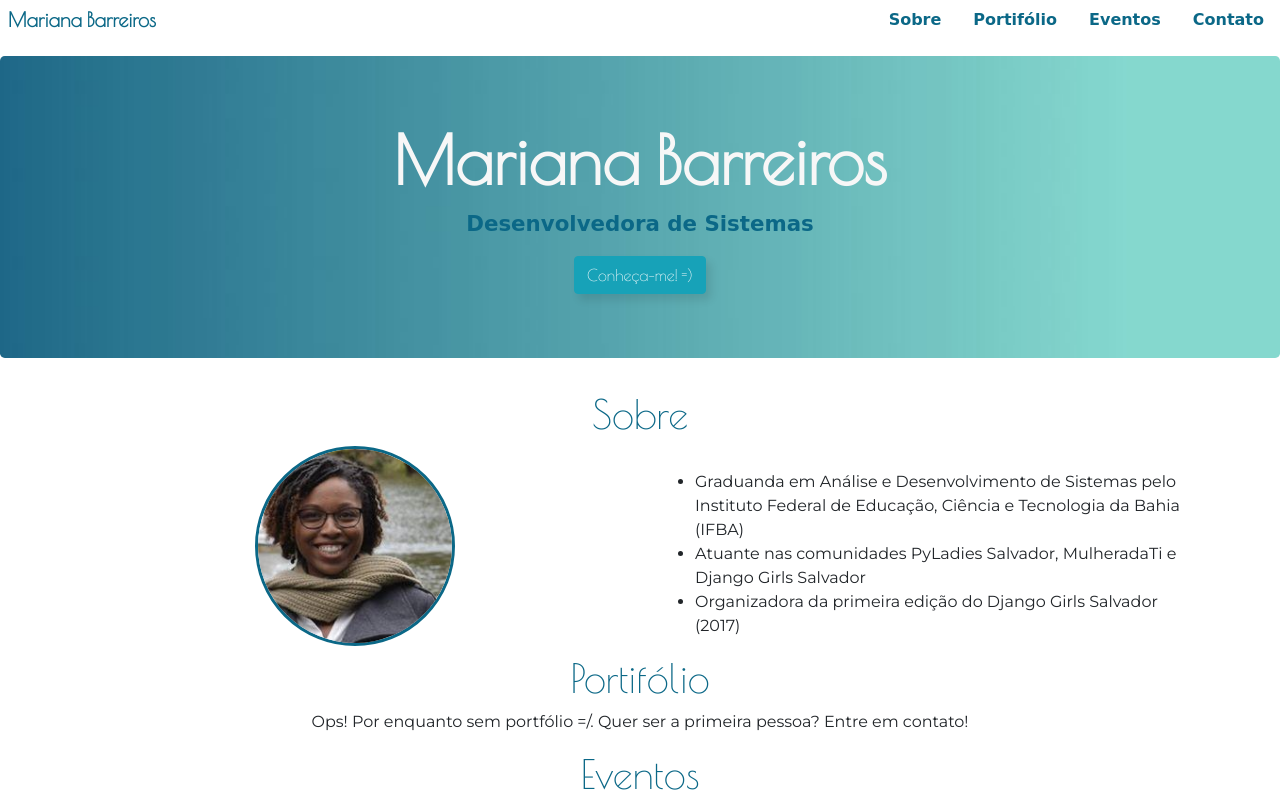
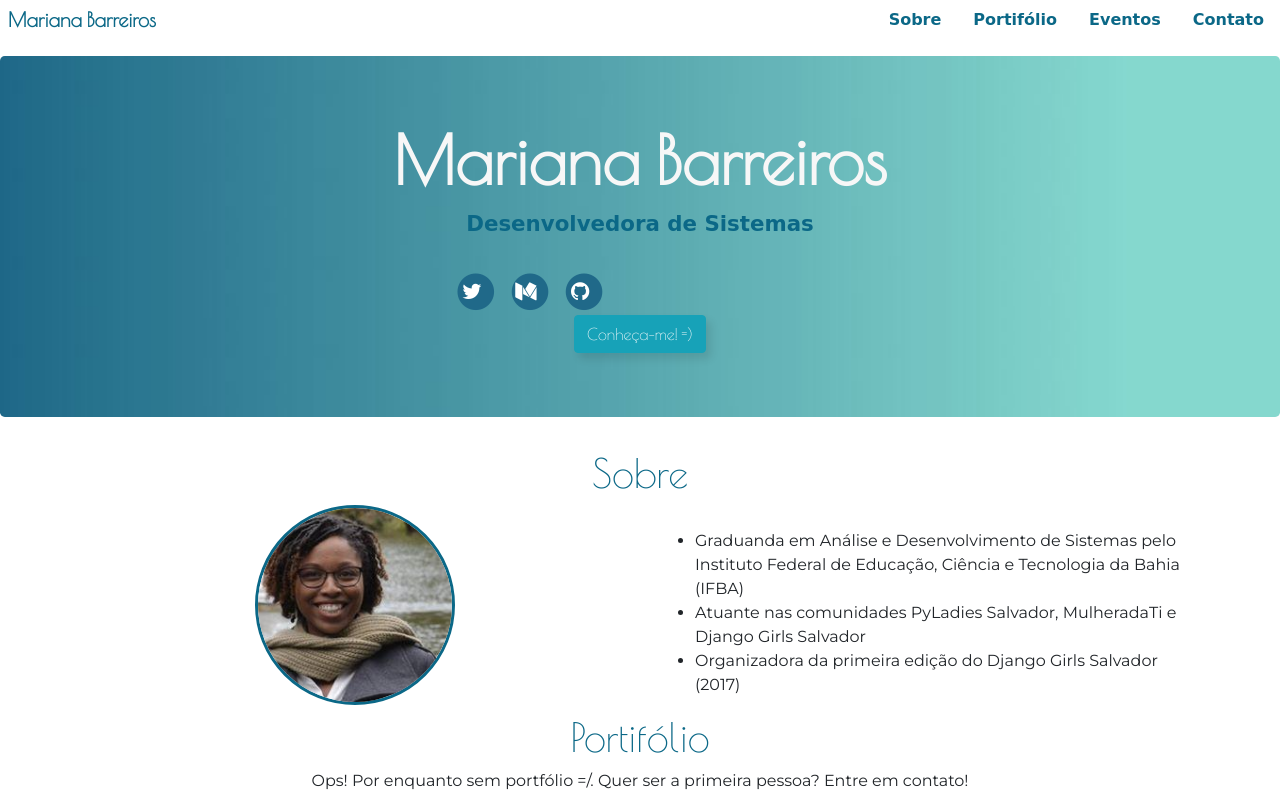
Before and after one commit to marianabarreiros/mariana-barreiros, a plain HTML site: page index.html in a window 1280 px wide. Shown: the top 801 px of the page. Drawn offline with nearby package versions, Linux system fonts and the light colour scheme; a web font is replaced by a local one.

Commit message:
insercao de icones para redes sociais

```diff
--- a/css/style.css
+++ b/css/style.css
@@ -97,3 +97,11 @@
 .btn, .btn-info{
     box-shadow: 5px 6px 8px rgba(0,0,0,0.1);
 }
+
+.social-link{
+	color: #206989;
+}
+
+.social-link:hover{
+	background-color: :#1F6888;
+}
--- a/index.html
+++ b/index.html
@@ -44,6 +44,38 @@
 			<div class="center">
 				<h1 class="nome-dev">Mariana Barreiros</h1>
 				<p class="lead descricao-dev">Desenvolvedora de Sistemas</p>
+				<div class="container">
+			        <div class="row">
+			          <div class="col-lg-8 col-md-10 mx-auto center">
+			            <ul class="list-inline text-center">
+			              <li class="list-inline-item">
+			                <a href="#" class="social-link">
+			                  <span class="fa-stack fa-lg">
+			                    <i class="fa fa-circle fa-stack-2x"></i>
+			                    <i class="fa fa-twitter fa-stack-1x fa-inverse"></i>
+			                  </span>
+			                </a>
+			              </li>
+			              <li class="list-inline-item">
+			                <a href="#" class="social-link">
+			                  <span class="fa-stack fa-lg">
+			                    <i class="fa fa-circle fa-stack-2x"></i>
+			                    <i class="fa fa-medium fa-stack-1x fa-inverse"></i>
+			                  </span>
+			                </a>
+			              </li>
+			              <li class="list-inline-item">
+			                <a href="#" class="social-link">
+			                  <span class="fa-stack fa-lg">
+			                    <i class="fa fa-circle fa-stack-2x"></i>
+			                    <i class="fa fa-github fa-stack-1x fa-inverse"></i>
+			                  </span>
+			                </a>
+			              </li>
+			            </ul>
+			          </div>
+			        </div>
+			      </div>
 				<a id="conheca-me" href="https://marianabarreiros.github.io/curriculum-mariana/" target="blank"><button class="btn btn-info">Conheça-me! =)</button></a>
 			</div>
 		</div>
@@ -98,7 +130,7 @@
     			</div>
 			</section>
 		</div>
-		<section id="contato">
+		<!-- <section id="contato">
 				<h1 class="center">Contanto</h1>
 				<form>
 					<div class="form-group">
@@ -119,11 +151,15 @@
 					 	</div>
 				 	</div>
 				</form>
-			</section>
+			</section> -->
+			<!-- <footer>
+
+    		</footer> -->
 			<footer class="footer mt-2">
 				<p class="title center">
 					Desenvolvido com <span class="text-danger">&hearts;</span> por <span class="dev text-primary">Mariana Barreiros</span>.
 				</p>
+
 			</footer>
 			<script type="text/javascript" src="js/jquery.min.js"></script>
 			<script type="text/javascript" src="js/app.js"></script>
```
